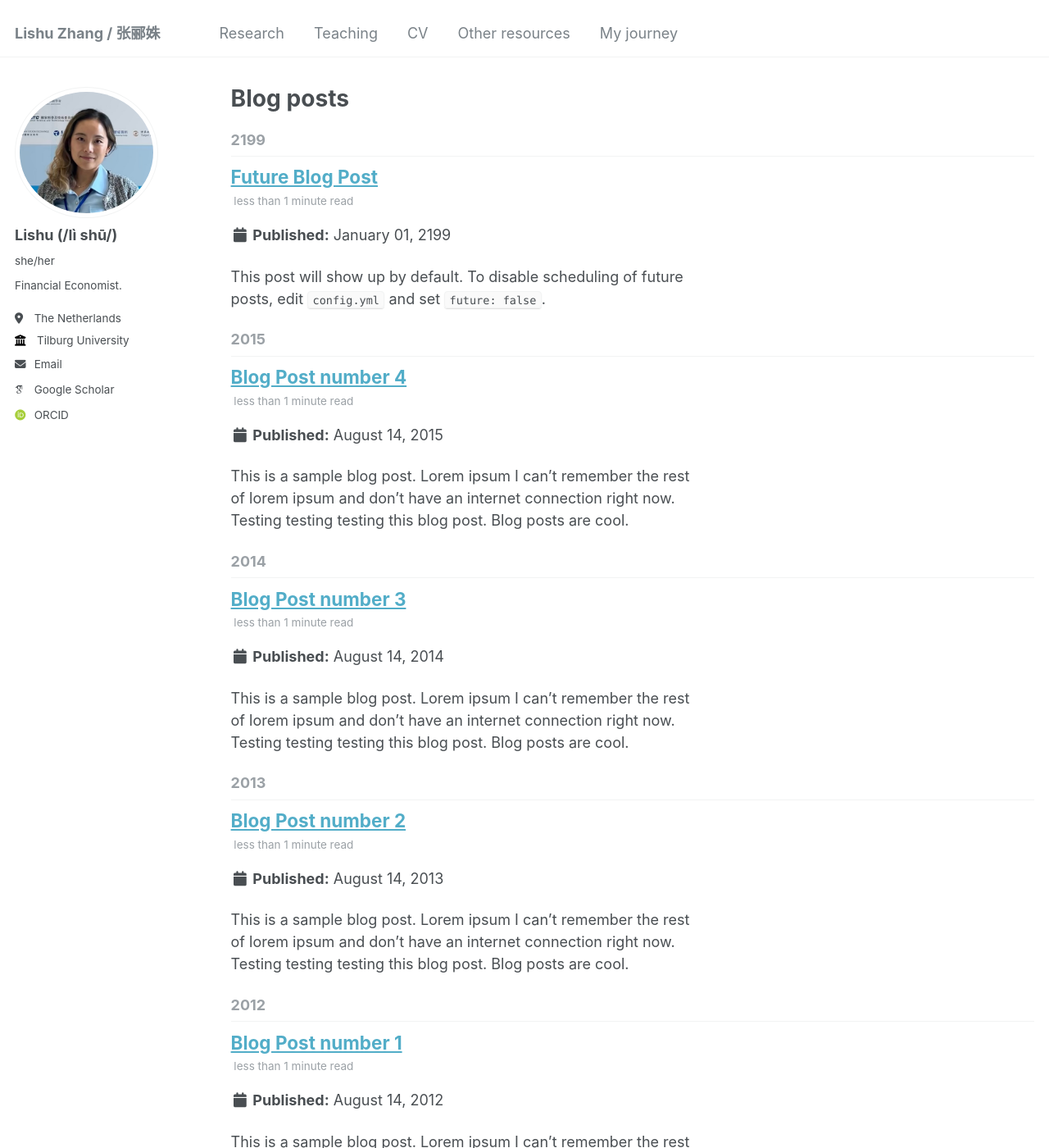
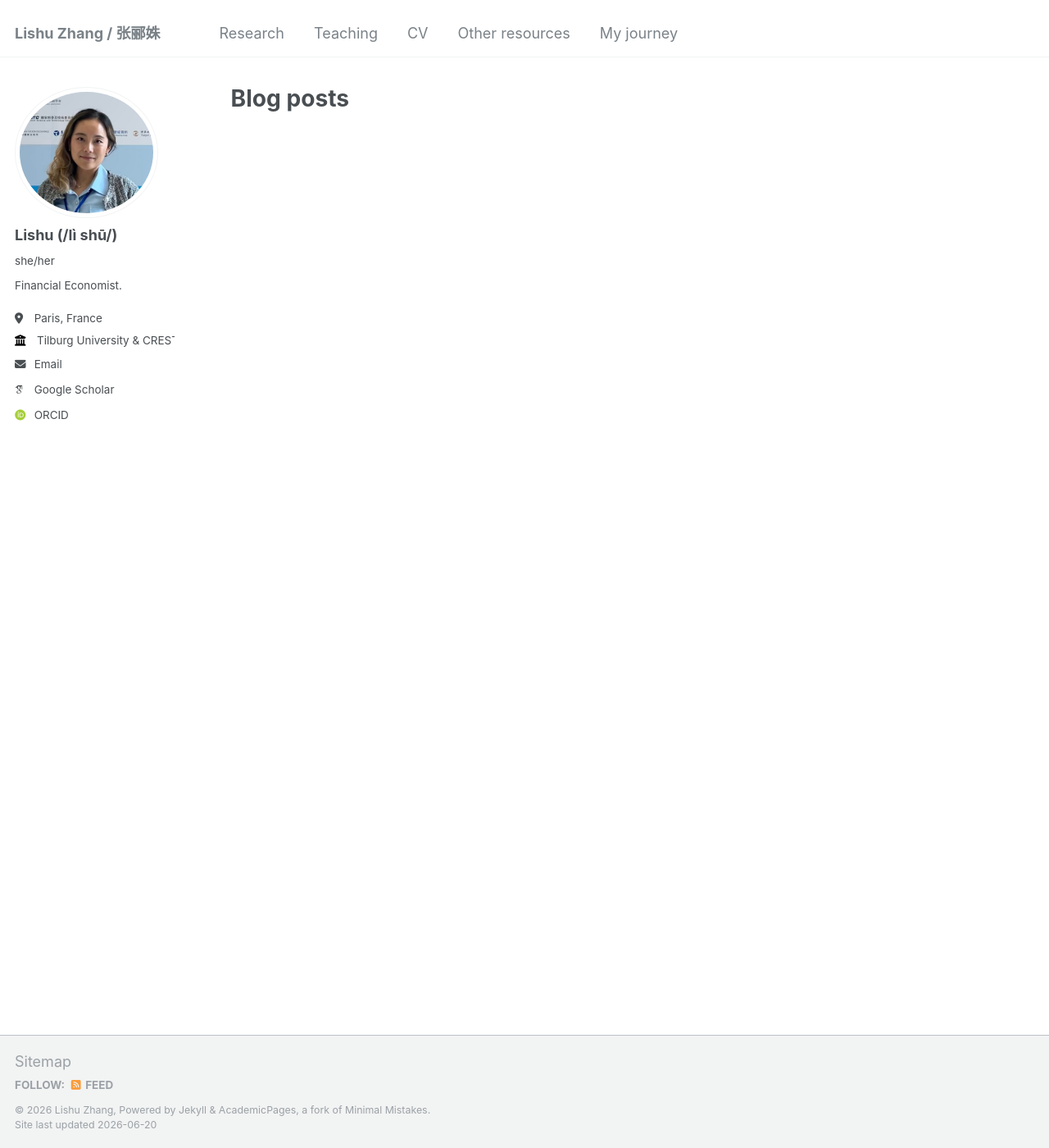
Before and after one commit to LishuZ/LishuZ.github.io, a Jekyll site: the page built from _pages/year-archive.html, in a window 1280 px wide and 1400 px high. Shown: the whole window at 82% size. Built offline with Jekyll 4.4.1, drawn with Linux system fonts in a browser that asks for light colours; some web fonts are replaced; some of the changed text lies outside the part shown.

Commit message:
Update affiliation to CREST/Paris and remove template demo files
- Sidebar: location -> Paris, France; employer -> Tilburg University & CREST
- Site description tagline: add CREST (Paris) researcher role
- My journey page: fifth-year PhD; add CREST since Nov 2025
- Delete leftover academicpages template demo files
  (_publications, _talks, _teaching, _posts)

Co-Authored-By: Claude Opus 4.8 (1M context) <noreply@anthropic.com>

```diff
--- a/_config.yml
+++ b/_config.yml
@@ -11,7 +11,7 @@ locale                   : "en-US"
 title                    : "Lishu Zhang / 张郦姝"
 title_separator          : "-"
 name                     : &name "Lishu Zhang"
-description              : &description "PhD candidate in Economics at Tilburg University"
+description              : &description "PhD candidate in Economics at Tilburg University; Researcher in Finance at CREST (Paris)"
 url                      : https://lishuz.github.io # the base hostname & protocol for your site e.g. "https://mmistakes.github.io"
 baseurl                  : #"/main" # the subpath of your site, e.g. "/blog"
 repository               : "LishuZ.github.io"
@@ -25,8 +25,8 @@ author:
   name             : "Lishu (/lì shū/)"
   pronouns         : "she/her"  # example: "she/her"
   bio              : "Financial Economist."
-  location         : "The Netherlands"
-  employer         : "Tilburg University"
+  location         : "Paris, France"
+  employer         : "Tilburg University & CREST"
   uri              : # URL
   email            : "l.zhang_3@tilburguniversity.edu"
 
--- a/_posts/2012-08-14-blog-post-1.md
+++ /dev/null
@@ -1,20 +0,0 @@
----
-title: 'Blog Post number 1'
-date: 2012-08-14
-permalink: /posts/2012/08/blog-post-1/
-tags:
-  - cool posts
-  - category1
-  - category2
----
-
-This is a sample blog post. Lorem ipsum I can't remember the rest of lorem ipsum and don't have an internet connection right now. Testing testing testing this blog post. Blog posts are cool.
-
-Headings are cool
-======
-
-You can have many headings
-======
-
-Aren't headings cool?
-------
--- a/_posts/2013-08-14-blog-post-2.md
+++ /dev/null
@@ -1,20 +0,0 @@
----
-title: 'Blog Post number 2'
-date: 2013-08-14
-permalink: /posts/2013/08/blog-post-2/
-tags:
-  - cool posts
-  - category1
-  - category2
----
-
-This is a sample blog post. Lorem ipsum I can't remember the rest of lorem ipsum and don't have an internet connection right now. Testing testing testing this blog post. Blog posts are cool.
-
-Headings are cool
-======
-
-You can have many headings
-======
-
-Aren't headings cool?
-------
--- a/_posts/2014-08-14-blog-post-3.md
+++ /dev/null
@@ -1,20 +0,0 @@
----
-title: 'Blog Post number 3'
-date: 2014-08-14
-permalink: /posts/2014/08/blog-post-3/
-tags:
-  - cool posts
-  - category1
-  - category2
----
-
-This is a sample blog post. Lorem ipsum I can't remember the rest of lorem ipsum and don't have an internet connection right now. Testing testing testing this blog post. Blog posts are cool.
-
-Headings are cool
-======
-
-You can have many headings
-======
-
-Aren't headings cool?
-------
--- a/_posts/2199-01-01-future-post.md
+++ /dev/null
@@ -1,11 +0,0 @@
----
-title: 'Future Blog Post'
-date: 2199-01-01
-permalink: /posts/2012/08/blog-post-4/
-tags:
-  - cool posts
-  - category1
-  - category2
----
-
-This post will show up by default. To disable scheduling of future posts, edit `config.yml` and set `future: false`.
```
Also changed, not shown: _pages/aboutme.md (+1 -1 lines), _posts/2015-08-14-blog-post-4.md (deleted, +0 -20 lines), _publications/2009-10-01-paper-title-number-1.md (deleted, +0 -14 lines), _publications/2010-10-01-paper-title-number-2.md (deleted, +0 -14 lines), _publications/2015-10-01-paper-title-number-3.md (deleted, +0 -14 lines), _publications/2024-02-17-paper-title-number-4.md (deleted, +0 -13 lines), _talks/2012-03-01-talk-1.md (deleted, +0 -11 lines), _talks/2013-03-01-tutorial-1.md (deleted, +0 -13 lines), _talks/2014-02-01-talk-2.md (deleted, +0 -13 lines), _talks/2014-03-01-talk-3.md (deleted, +0 -11 lines), _teaching/2014-spring-teaching-1.md (deleted, +0 -20 lines), _teaching/2015-spring-teaching-2.md (deleted, +0 -20 lines).
